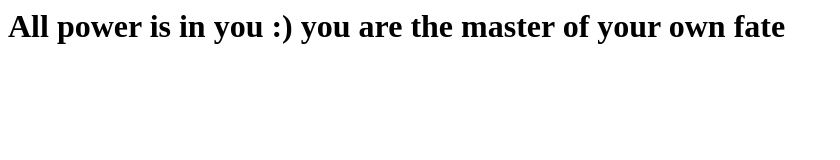
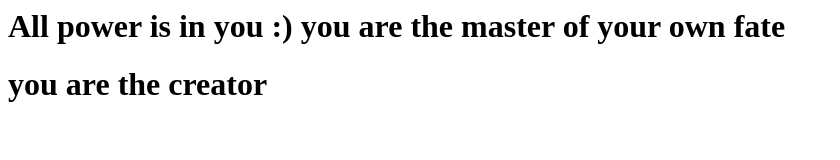
Before and after one commit to pritimisra/firstgitrepo, a plain HTML site: page index.html in a window 1280 px wide. Shown: the whole page, without its empty margins (0-840 px from the left). Drawn offline with Linux system fonts and the light colour scheme.

Commit message:
added second quote

```diff
--- a/index.html
+++ b/index.html
@@ -4,6 +4,7 @@
 			All power is in you :)
 			you are the master of your own fate
 		</h1>
+		<h1>you are the creator</h1>
 	</body>
 
 </html>
```
